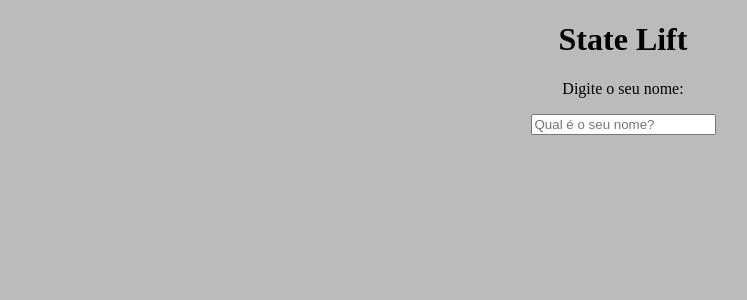
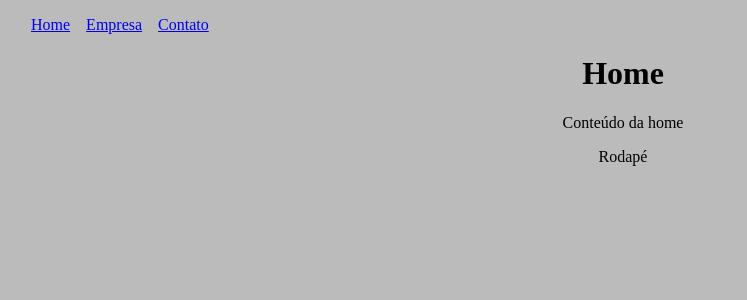
Before and after one commit to ehurafa/react-hora-de-codar, a React (Create React App) app in the folder react-course/: page / in a window 1280 px wide. Shown: the top 300 px of the page, without its empty margins (17-764 px from the left). Built offline with nearby package versions, Linux system fonts and the light colour scheme.

Commit message:
implementing the react router

```diff
--- a/react-course/package.json
+++ b/react-course/package.json
@@ -8,6 +8,7 @@
     "@testing-library/user-event": "^13.5.0",
     "react": "^18.0.0",
     "react-dom": "^18.0.0",
+    "react-router-dom": "^6.3.0",
     "react-scripts": "5.0.1",
     "web-vitals": "^2.1.4"
   },
--- a/react-course/src/App.js
+++ b/react-course/src/App.js
@@ -1,18 +1,24 @@
-import { useState } from 'react'
-
+import { BrowserRouter as Router, Routes, Route, Link } from 'react-router-dom'
 import './App.css'
-import Salutation from './components/salutation';
-import YourName from './components/YourName';
+import Footer from './components/layout/Footer';
+import Navbar from './components/layout/Navbar';
+import Company from './pages/Company';
+import Contact from './pages/Contact';
+import Home from './pages/Home';
 
 function App() {
-  const [name, setName] = useState()
 
-  const list = ['Angular', 'Vue', 'React']
   return (
     <div className="App">
-      <h1>State Lift</h1>
-      <YourName setName={setName} />
-      <Salutation name={name} />
+      <Router>
+        <Navbar />
+        <Routes>
+          <Route exact path="/" element={<Home />}></Route>
+          <Route exact path="/company" element={<Company />}></Route>
+          <Route exact path="/contact" element={<Contact />}></Route>
+        </Routes>
+        <Footer />
+    </Router>
     </div>
   );
 }
--- /dev/null
+++ b/react-course/src/components/layout/Footer.js
@@ -0,0 +1,5 @@
+function Footer() {
+    return <footer>Rodapé</footer>
+}
+
+export default Footer
--- /dev/null
+++ b/react-course/src/components/layout/Navbar.js
@@ -0,0 +1,20 @@
+import { Link } from 'react-router-dom'
+import styles from './Navbar.module.css'
+
+function Navbar() {
+    return (
+        <ul className={styles.list}>
+          <li className={styles.item}>
+            <Link to="/">Home</Link>
+          </li>
+          <li className={styles.item}>
+            <Link to="/company">Empresa</Link>
+          </li>
+          <li className={styles.item}>
+            <Link to="/contact">Contato</Link>
+          </li>
+        </ul>
+    )
+}
+
+export default Navbar
--- /dev/null
+++ b/react-course/src/components/layout/Navbar.module.css
@@ -0,0 +1,8 @@
+.list {
+    display: flex;
+    list-style: none;
+}
+
+.item {
+    margin-right: 1rem;
+}
--- /dev/null
+++ b/react-course/src/pages/Company.js
@@ -0,0 +1,10 @@
+function Company() {
+    return (
+        <div>
+            <h1>Empresa</h1>
+            <p>Conteúdo da empresa</p>
+        </div>
+    )
+}
+
+export default Company
--- /dev/null
+++ b/react-course/src/pages/Contact.js
@@ -0,0 +1,10 @@
+function Contact() {
+    return (
+        <div>
+            <h1>Contato</h1>
+            <p>Conteúdo da página Contato</p>
+        </div>
+    )
+}
+
+export default Contact
--- /dev/null
+++ b/react-course/src/pages/Home.js
@@ -0,0 +1,10 @@
+function Home() {
+    return (
+        <div>
+            <h1>Home</h1>
+            <p>Conteúdo da home</p>
+        </div>
+    )
+}
+
+export default Home
```
Also changed, not shown: 1 other file (tests, documents, lock files or other folders).
